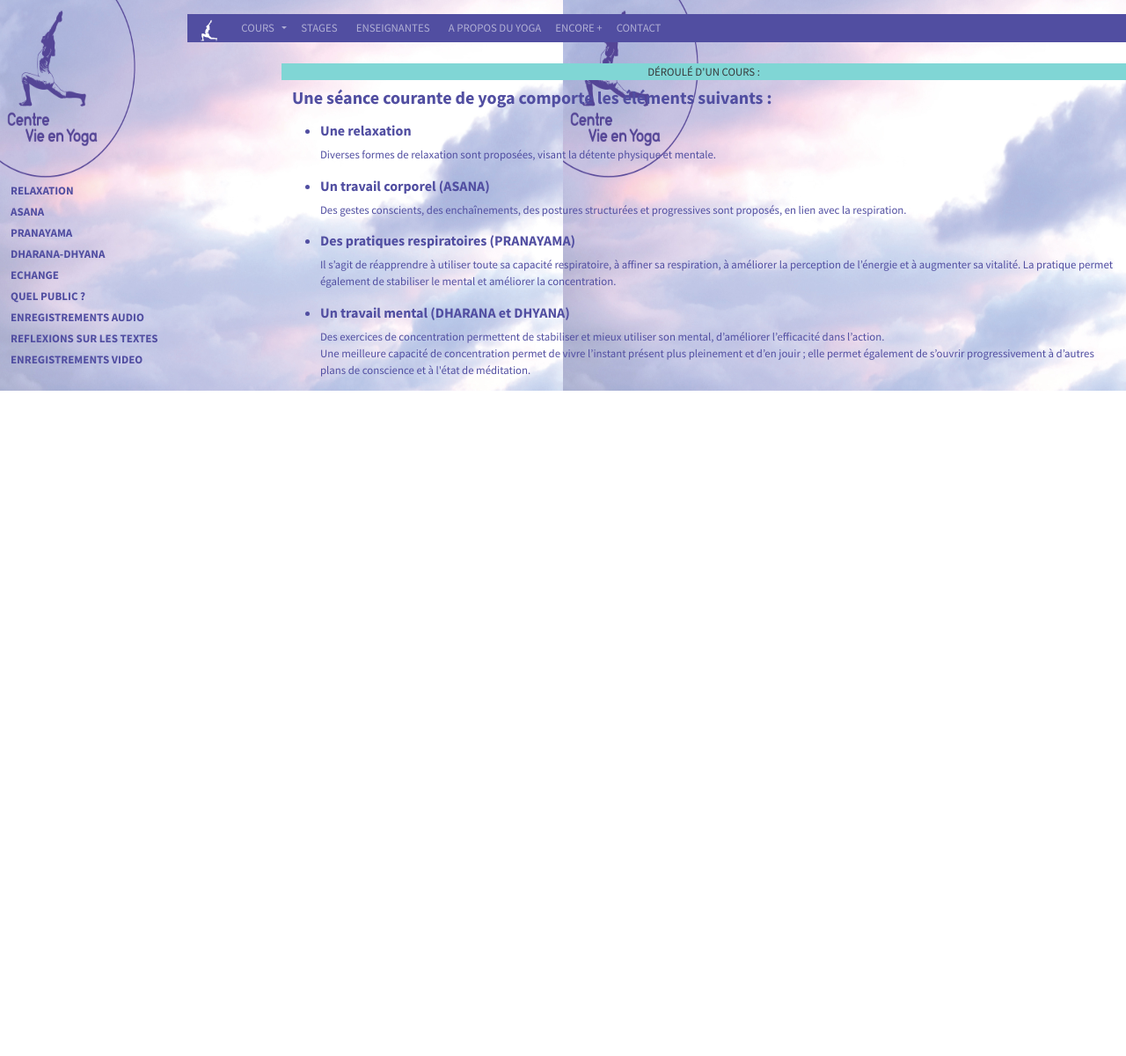
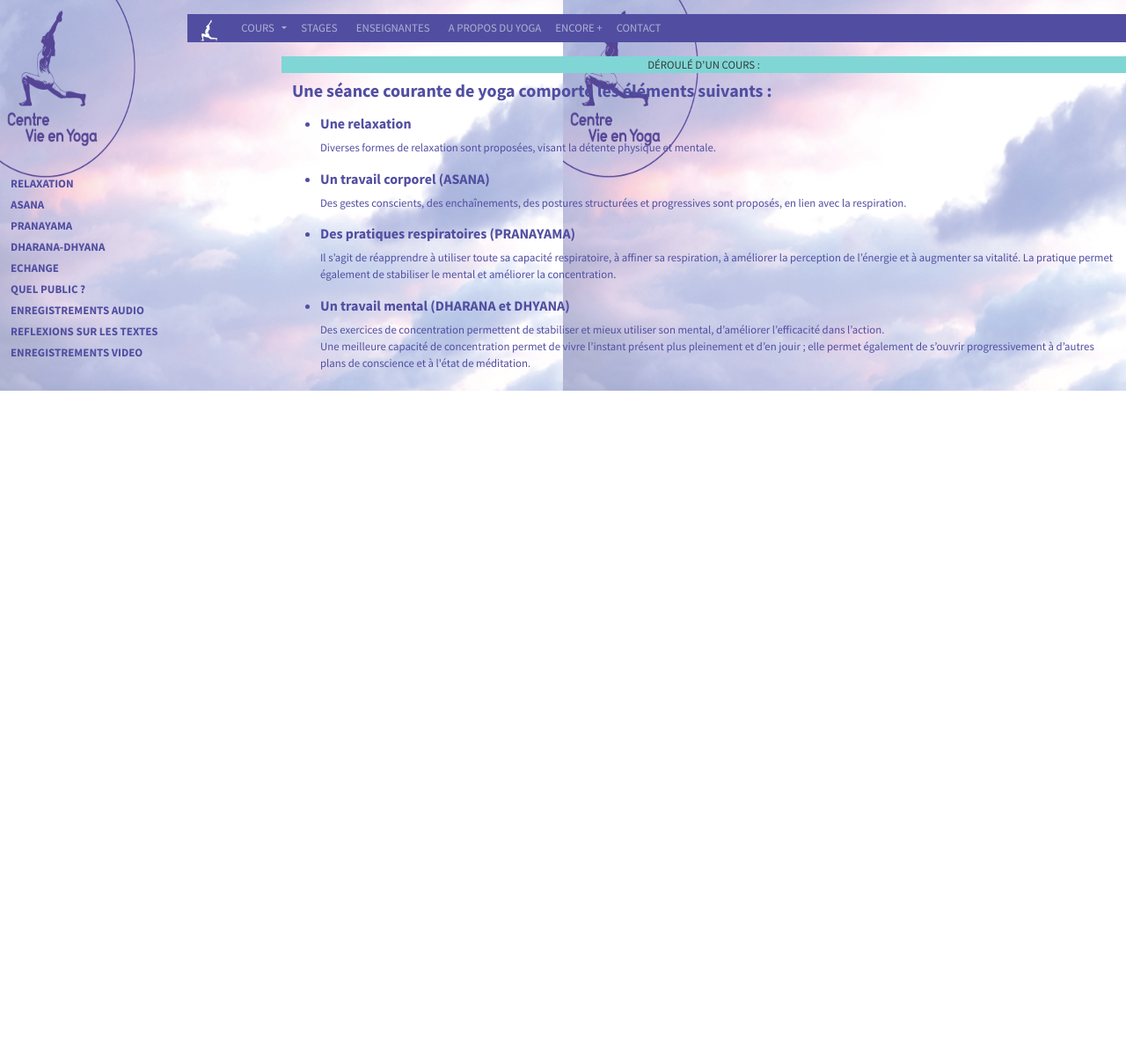
Before and after one commit to vie-en-yoga/vie-en-yoga.github.io, a Jekyll site: the page cours/contenu.html, which Jekyll copies as it is, in a window 1280 px wide. Shown: the whole page at 88% size. Built offline with Jekyll 4.4.1, drawn with Linux system fonts in a browser that asks for light colours; nearby versions of some CDN libraries.

Commit message:
Contenu d'un cours
Ajustement vertical

```diff
--- a/cours/contenu.html
+++ b/cours/contenu.html
@@ -87,7 +87,7 @@
 
     <!--  DEBUT conteneur COURS  -->
 
-    <div class="container-fluid w-100 mt-4">
+    <div class="container-fluid w-100 mt-3">
 
 
       <div class="row mt-2">
```
